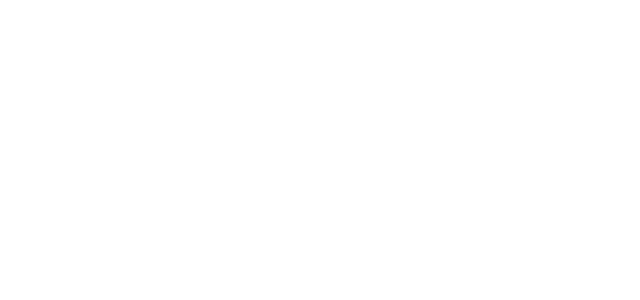
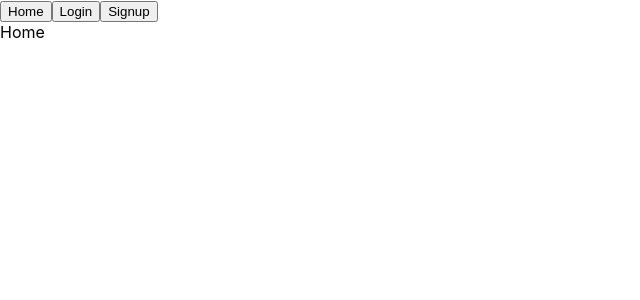
Before and after one commit to manny2384/simpleFullStack, a React (Create React App) app in the folder client/: page / in a window 1280 px wide. Shown: the top 300 px of the page, without its empty margins (0-640 px from the left). Built offline with nearby package versions, Linux system fonts and the light colour scheme.

Commit message:
basic ui setup

```diff
--- a/client/src/App.js
+++ b/client/src/App.js
@@ -1,9 +1,30 @@
+import React, {useState} from 'react';
 
 import './App.css';
+import Login from "./components/login";
+import Signup from "./components/signup";
+import Home from "./components/home";
+
 
 function App() {
+
+  const [state, setState] = useState("home");
+
+
   return (
     <div className="App">
+      <section className='navBar' >
+        <button onClick={()=> setState("home")}> Home </button>
+        <button onClick={()=> setState("login")}> Login </button>
+        <button onClick={()=> setState("signup")}> Signup </button>
+      </section>
+
+
+      <section className="content">
+        {state==="home" && <Home />}
+        {state==="login" && <Login />}
+        {state==="signup" && <Signup />}
+      </section>
 
     </div>
   );
--- a/client/src/components/home.js
+++ b/client/src/components/home.js
@@ -0,0 +1,7 @@
+function Home(){
+    return(
+        <div> Home </div>
+    )
+}
+
+export default Home;
--- a/client/src/components/login.js
+++ b/client/src/components/login.js
@@ -0,0 +1,22 @@
+function handleSubmit(){
+    fetch("", ()=>{
+
+    });
+}
+
+
+function Login(){
+    return(<div className="login">
+
+        <div className="login-form">
+            <form>
+                <label>username: <input type="text" /> </label>
+                <label>password: <input type="password" /> </label>
+                <input type="submit" value="Submit" />
+            </form>
+        </div>
+
+    </div>)
+}
+
+export default Login;
--- a/client/src/components/signup.js
+++ b/client/src/components/signup.js
@@ -0,0 +1,27 @@
+import React, { useState, useEffect } from "react";
+
+function Signup(){
+
+    const [user, setUser] = useState([]);
+
+    const signUser = (e) => {
+        console.log("signing user", e);
+        // fetch
+            // then res to json
+            // then do somehting with res
+    }
+
+
+    return(<div>
+        <div className="signup- form">
+            <form onSubmit={signUser("h")}>
+                <label>username: <input type="text" /> </label>
+                <label>email: <input type="email" /></label>
+                <label>password: <input type="password" /> </label>
+                <input type="submit" value="Submit" />
+            </form>
+        </div>
+    </div>)
+}
+
+export default Signup;
```
